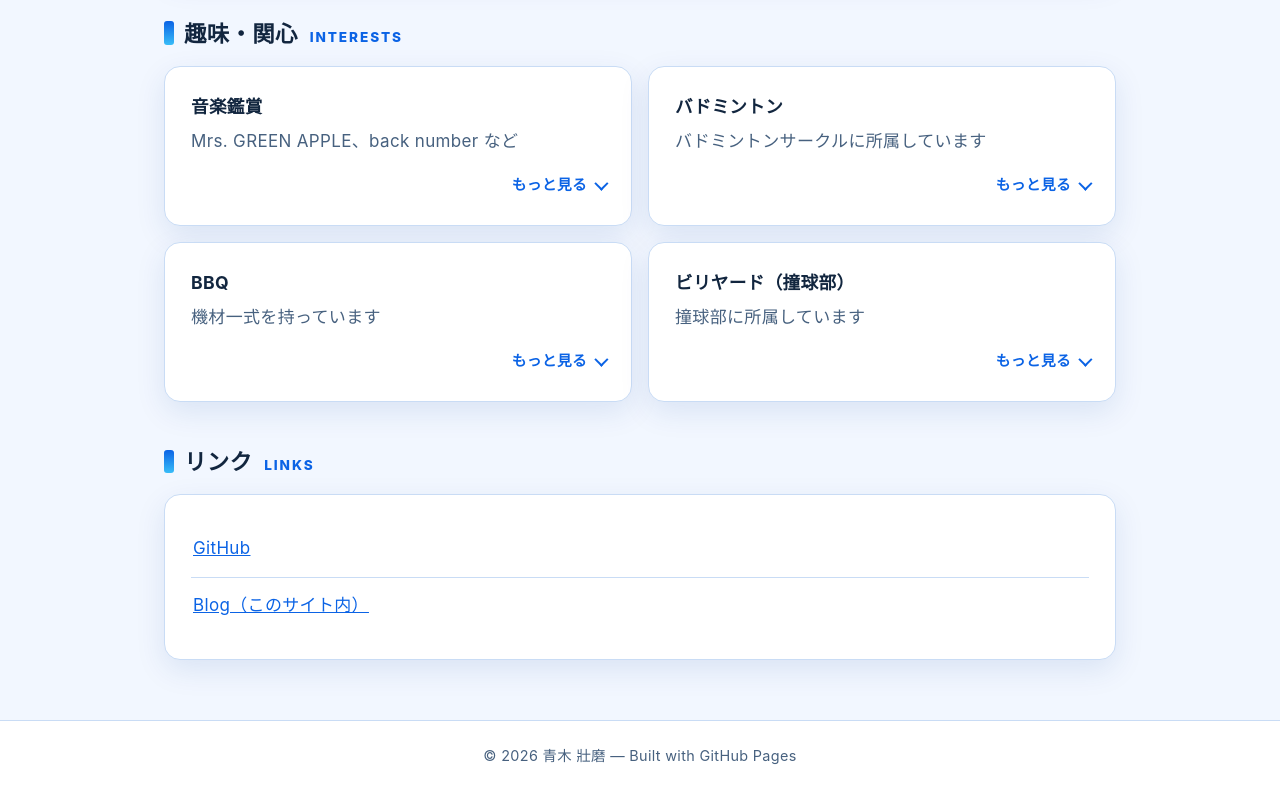
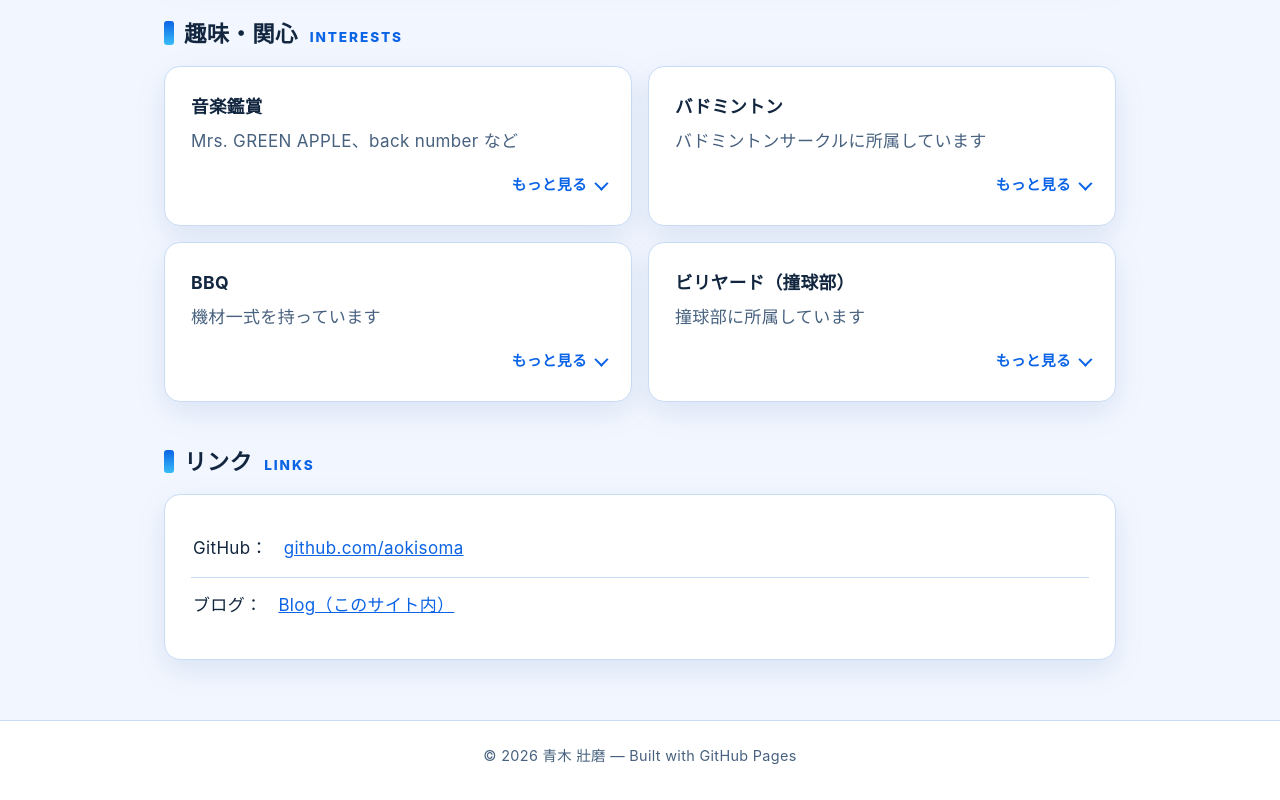
Before and after one commit to aokisoma/aokisoma.github.io, a plain HTML site: page index.html in a window 1280 px wide. Shown: the part 4376-5176 px from the top of the page. Drawn offline with Linux system fonts and the light colour scheme.

```diff
--- a/index.html
+++ b/index.html
@@ -645,8 +645,8 @@
       <div class="sec-head"><h2>リンク</h2><span class="en">Links</span></div>
       <div class="card">
         <ul class="rows">
-          <li><a href="https://github.com/aokisoma">GitHub</a></li>
-          <li><a href="./blog/">Blog（このサイト内）</a></li>
+          <li>GitHub：<a href="https://github.com/aokisoma">github.com/aokisoma</a></li>
+          <li>ブログ：<a href="./blog/">Blog（このサイト内）</a></li>
         </ul>
       </div>
     </section>
```
